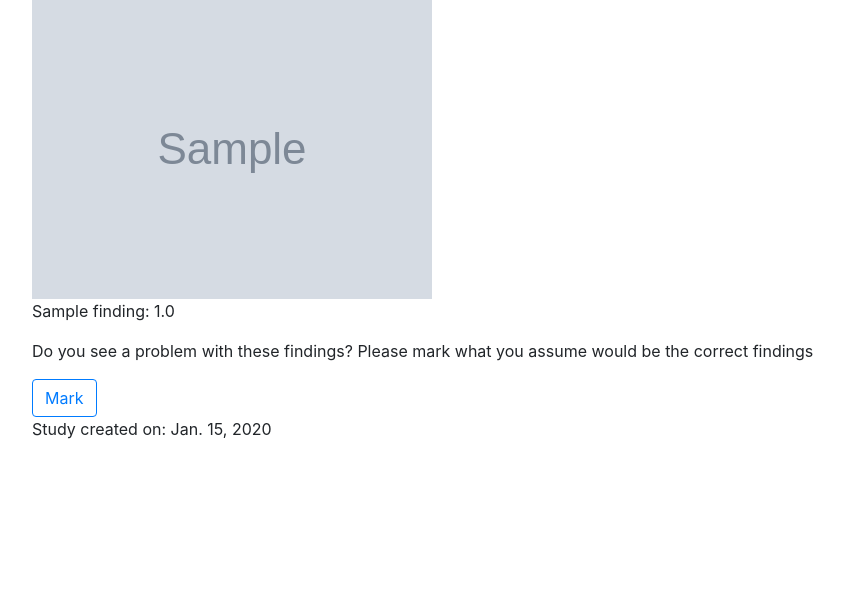
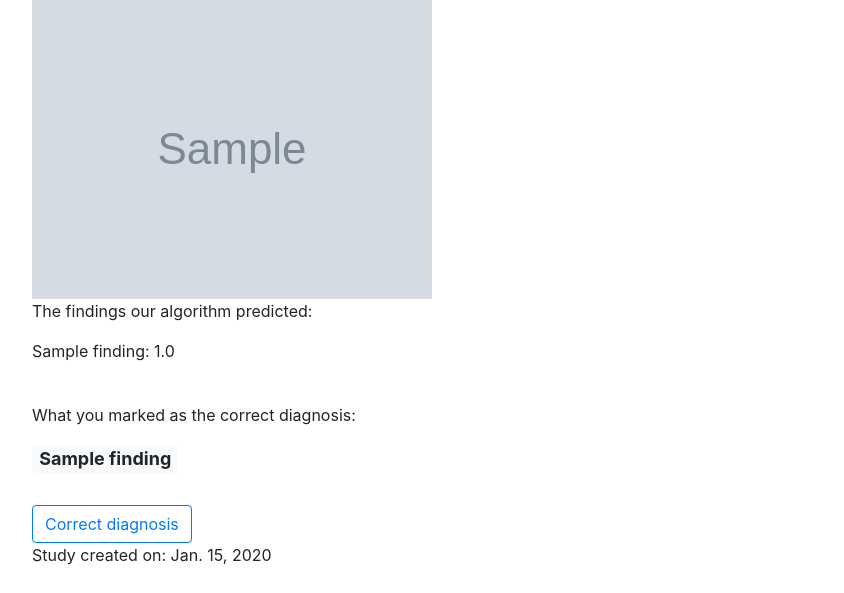
Before and after one commit to iliaparvanov/med-analysis-platform, a Django app: page /examinations/00000000-0000-0000-0000-000000000001 in a window 1280 px wide. Shown: the part 207-800 px from the top of the page, without its empty margins (53-897 px from the left). Run offline with Django 3.2, Linux system fonts and the light colour scheme; a user stored in the database is signed in; tables that the repository leaves empty hold one stand-in row (values such as "Sample post"); grey boxes marked "Sample" are stand-in pictures; parts of the project's set-up code (start-up, migrations or seed data) failed here and were passed over; some libraries are stand-ins or nearby versions.

Commit message:
Doctors can now mark correct diagnosis

```diff
--- a/med_analyser/examinations/views.py
+++ b/med_analyser/examinations/views.py
@@ -28,8 +28,11 @@ class ExaminationDetailView(LoginRequiredMixin, DetailView):
 
     def get_context_data(self, **kwargs):
         context = super().get_context_data(**kwargs)
-        findings = InferredFinding.objects.filter(examination=self.get_object())
-        context['inferred_findings'] = findings
+        inferred_findings = InferredFinding.objects.filter(examination=self.get_object())
+        context['inferred_findings'] = inferred_findings
+        confirmed_findings = ConfirmedFinding.objects.filter(examination=self.get_object())
+        if confirmed_findings:
+            context['confirmed_findings'] = confirmed_findings
         return context
 
 class ExaminationCreateView(LoginRequiredMixin, UserPassesTestMixin, CreateView):
@@ -60,6 +63,10 @@ class ExaminationDeleteView(LoginRequiredMixin, DeleteView):
     template_name = 'examinations/examination_delete.html'
     success_url = reverse_lazy('examination_list')
 
+def delete_cfs_for_examination(examination):
+    confirmed_findings = ConfirmedFinding.objects.filter(examination=examination)
+    if confirmed_findings: confirmed_findings.delete()
+
 class ExaminationMarkNoFindingView(LoginRequiredMixin, SingleObjectMixin, FormView):
     model = Examination
     template_name = 'examinations/examination_mark_no_finding.html'
@@ -71,16 +78,17 @@ class ExaminationMarkNoFindingView(LoginRequiredMixin, SingleObjectMixin, FormVi
         return self.render_to_response(context)
 
     def form_valid(self, form):
-        print(form.cleaned_data)
         if form.cleaned_data['no_finding']:
             # add to confirmed findings, display message, redirect back to examination
+            delete_cfs_for_examination(self.get_object())
             try:
                 cf = ConfirmedFinding(finding=Finding.objects.filter(is_no_finding=True, inferredfinding__in=InferredFinding.objects.filter(examination=self.get_object())).first(), examination=self.get_object())
                 cf.save()
             except:
                 raise Http404('Error')
-            messages.add(self.request, messages.SUCCESS, 'Successfuly marked correct diagnosis!')
+            messages.add_message(self.request, messages.SUCCESS, 'Successfully marked diagnosis. Now you can see both your marked findings and our predictions. We\'ll use this information to improve our algorithm, so thank you!')
             return redirect('examination_detail', pk=self.get_object().pk)
+
         # go to next view
         return redirect('examination_mark_findings', pk=self.get_object().pk)
 
@@ -94,6 +102,22 @@ class ExaminationMarkFindingsView(LoginRequiredMixin, SingleObjectMixin, FormVie
         context = self.get_context_data(object=self.object)
         return self.render_to_response(context)
 
+    def get_context_data(self, **kwargs):
+        self.object = self.get_object()
+        context = super().get_context_data(**kwargs)
+        return context
+
+    def get_form_kwargs(self):
+        kwargs = super(ExaminationMarkFindingsView, self).get_form_kwargs()
+        findings_choices = tuple((f.label, f.label) for f in Finding.objects.filter(is_no_finding=False, inferredfinding__in=InferredFinding.objects.filter(examination=self.get_object())))
+        kwargs.update({'findings_choices': findings_choices})
+        return kwargs
+
     def form_valid(self, form):
         print(form.cleaned_data)
-        return HttpResponseRedirect('/')
+        delete_cfs_for_examination(self.get_object())
+        for finding in form.cleaned_data['findings']:
+            cf = ConfirmedFinding(finding=Finding.objects.get(label=finding), examination=self.get_object())
+            cf.save()
+        messages.add_message(self.request, messages.SUCCESS, "Successfully marked diagnosis. Now you can see both your marked findings and our predictions. We'll use this information to improve our algorithm, so thank you!")
+        return redirect('examination_detail', pk=self.get_object().pk)
--- a/med_analyser/templates/examinations/examination_detail.html
+++ b/med_analyser/templates/examinations/examination_detail.html
@@ -4,11 +4,23 @@
     <p>Notes: {{ examination.notes }}</p>
     <p>{{ examination.image_type }}:</p>
     <img src="{{ examination.image.url }}">
+
+    <p>The findings our algorithm predicted:</p>
     {% for inferred_finding in inferred_findings %}
         <p>{{ inferred_finding.finding }}: {{ inferred_finding.certainty }}</p>
     {% endfor %}
-
-    <p>Do you see a problem with these findings? Please mark what you assume would be the correct findings</p><a class="btn btn-outline-primary" href="{% url 'examination_mark_no_finding' examination.pk %}">Mark</a>
-
+    <br>
+    <p>What you marked as the correct diagnosis:</p>
+    {% if confirmed_findings %}
+        <h4>
+            {% for confirmed_finding in confirmed_findings %}
+                <span class="badge badge-light">{{ confirmed_finding.finding.label }}</span>
+            {% endfor %}
+        </h4>
+        <br>
+        <a class="btn btn-outline-primary" href="{% url 'examination_mark_no_finding' examination.pk %}">Correct diagnosis</a>
+    {% else %}
+    <p>Do you see a problem with these findings? Please mark what you assume would be the correct findings</p><a class="btn btn-outline-primary" href="{% url 'examination_mark_no_finding' examination.pk %}">Mark</a
+    {% endif %}
     <p>Study created on: {{ examination.created_on }}</p>
 {% endblock content %}
```
Also changed, not shown: med_analyser/examinations/forms.py (+15 -5 lines).
